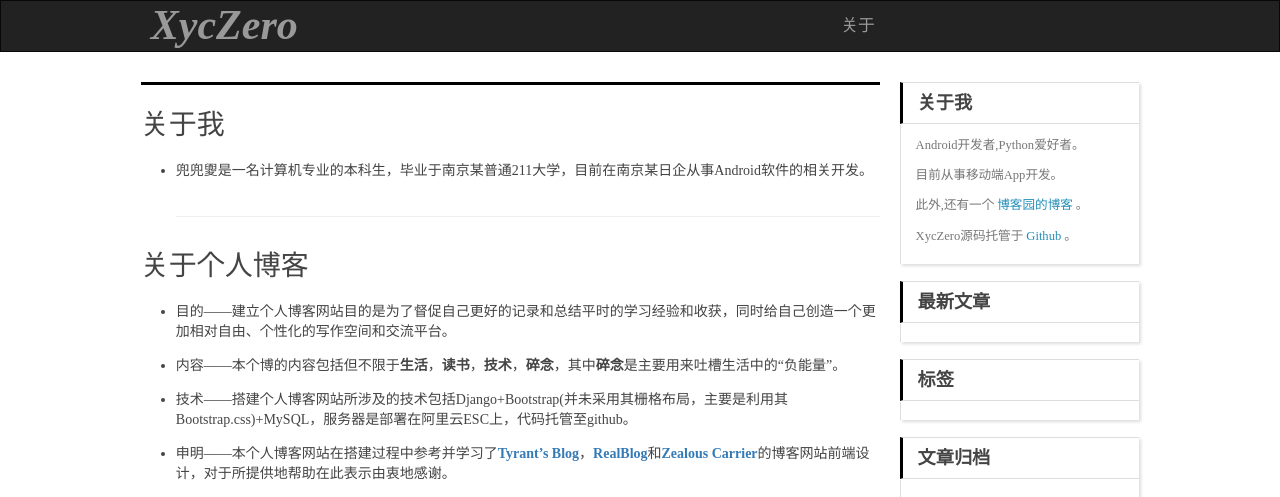
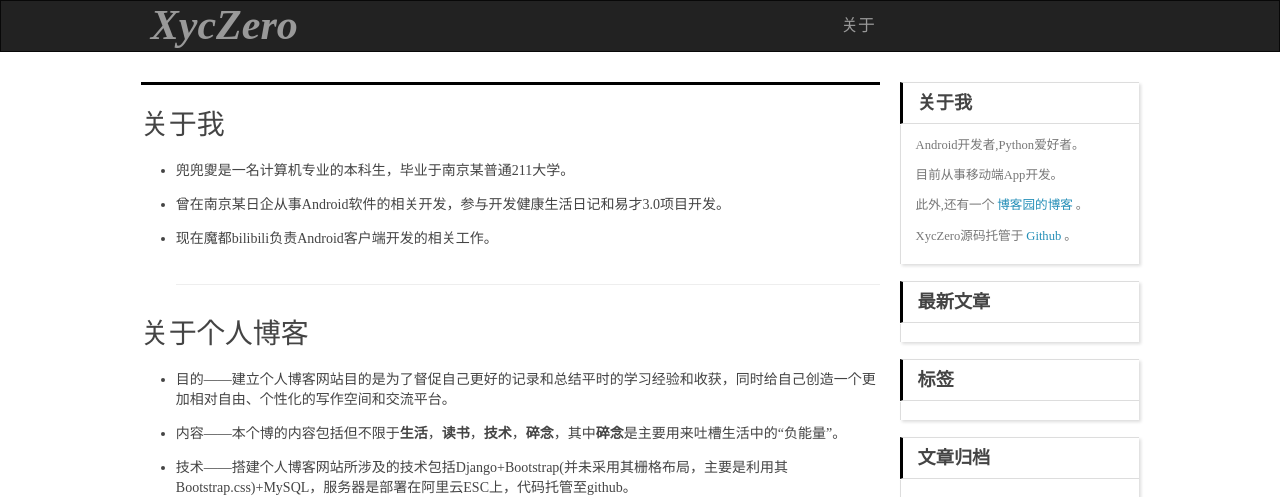
Before and after one commit to xyczero/pcms, a Django app: page /blog/about/ in a window 1280 px wide. Shown: the top 497 px of the page. Run offline with Django 3.2, Linux system fonts and the light colour scheme; data that the repository does not hold is empty; some libraries are stand-ins or nearby versions.

Commit message:
Update about.html

```diff
--- a/templates/blog/about.html
+++ b/templates/blog/about.html
@@ -6,8 +6,9 @@
 <h2 id="关于我">关于我</h2>
 
 <ul>
-<li>兜兜夓是一名计算机专业的本科生，毕业于南京某普通211大学，目前在南京某日企从事Android软件的相关开发。 <br>
-<hr></li>
+<li><p>兜兜夓是一名计算机专业的本科生，毕业于南京某普通211大学。</p></li>
+<li><p>曾在南京某日企从事Android软件的相关开发，参与开发健康生活日记和易才3.0项目开发。</p></li>
+<li><p>现在魔都bilibili负责Android客户端开发的相关工作。</p><hr></li>
 </ul>
 
 <h2 id="关于个人博客">关于个人博客</h2>
```
